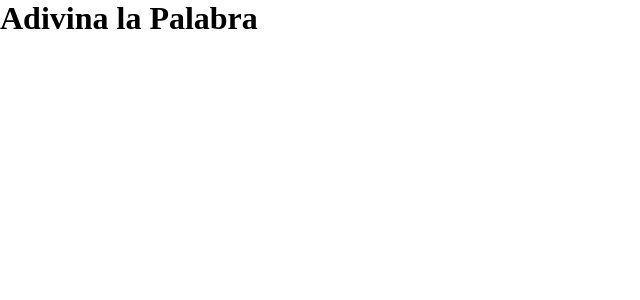
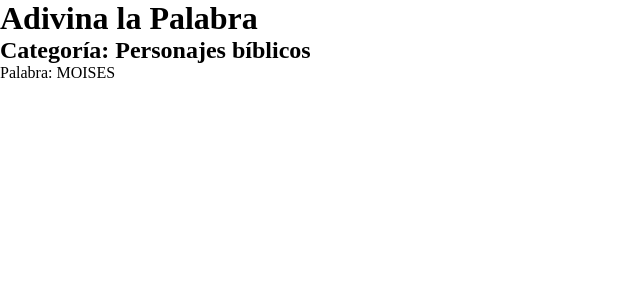
Before and after one commit to renegrb/adivina-palabra-adolescentes, a React (Vite) app: page / in a window 1280 px wide. Shown: the top 300 px of the page, without its empty margins (0-640 px from the left). Built offline with nearby package versions, Linux system fonts and the light colour scheme.

Commit message:
Add initial game words data

```diff
--- a/src/App.tsx
+++ b/src/App.tsx
@@ -1,7 +1,25 @@
+type GameWord = {
+  category: string;
+  word: string;
+};
+
+const words: GameWord[] = [
+  { category: "Personajes bíblicos", word: "MOISES" },
+  { category: "Personajes bíblicos", word: "DAVID" },
+  { category: "Libros de la Biblia", word: "GENESIS" },
+  { category: "Países", word: "MEXICO" },
+];
+
 export default function App() {
+  const currentWord = words[0];
+
   return (
     <div>
       <h1>Adivina la Palabra</h1>
+
+      <h2>Categoría: {currentWord.category}</h2>
+
+      <p>Palabra: {currentWord.word}</p>
     </div>
   );
 }
```
